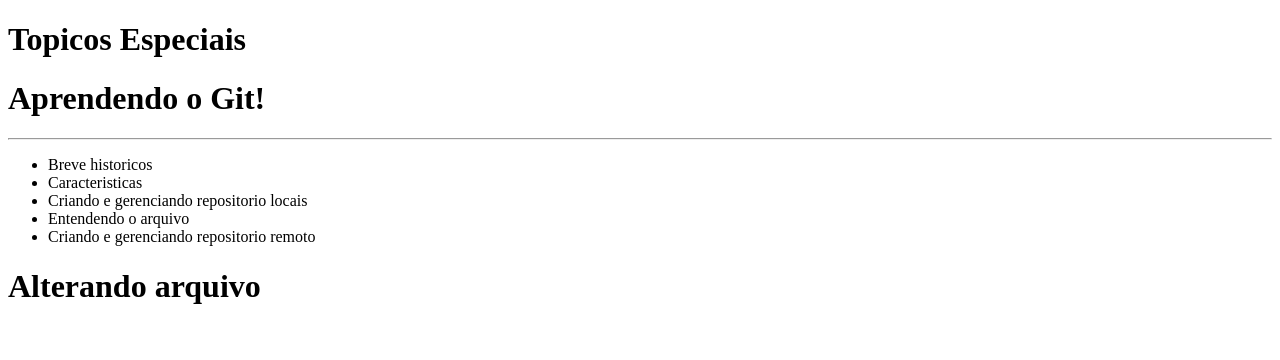
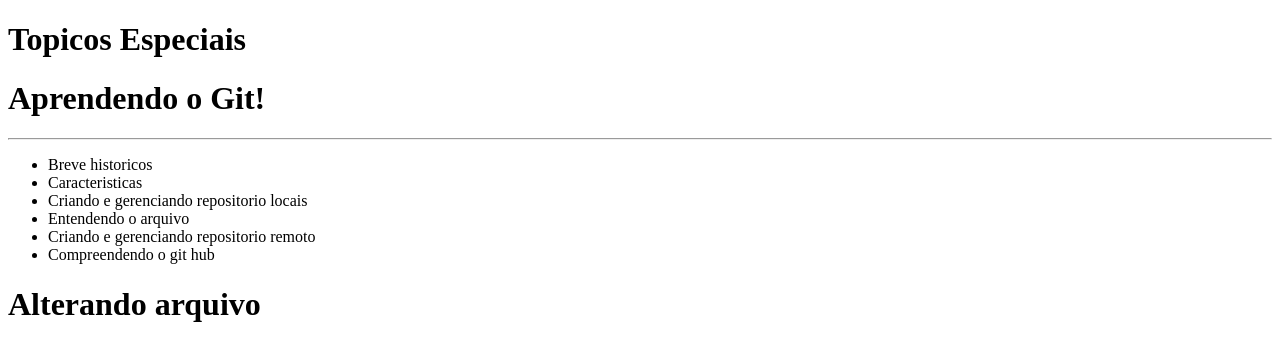
Before and after one commit to manujoyce/intro-git, a plain HTML site: page index.html in a window 1280 px wide. Drawn offline with Linux system fonts and the light colour scheme.

Commit message:
Content list updated

```diff
--- a/index.html
+++ b/index.html
@@ -21,6 +21,7 @@
     <li>Criando e gerenciando repositorio locais</li>
     <li>Entendendo o arquivo</li>
     <li>Criando e gerenciando repositorio remoto</li>
+    <li>Compreendendo o git hub</li>
 
 </ul>
     </div>
```
Also changed, not shown: password.txt.txt (added), 1 other file.
